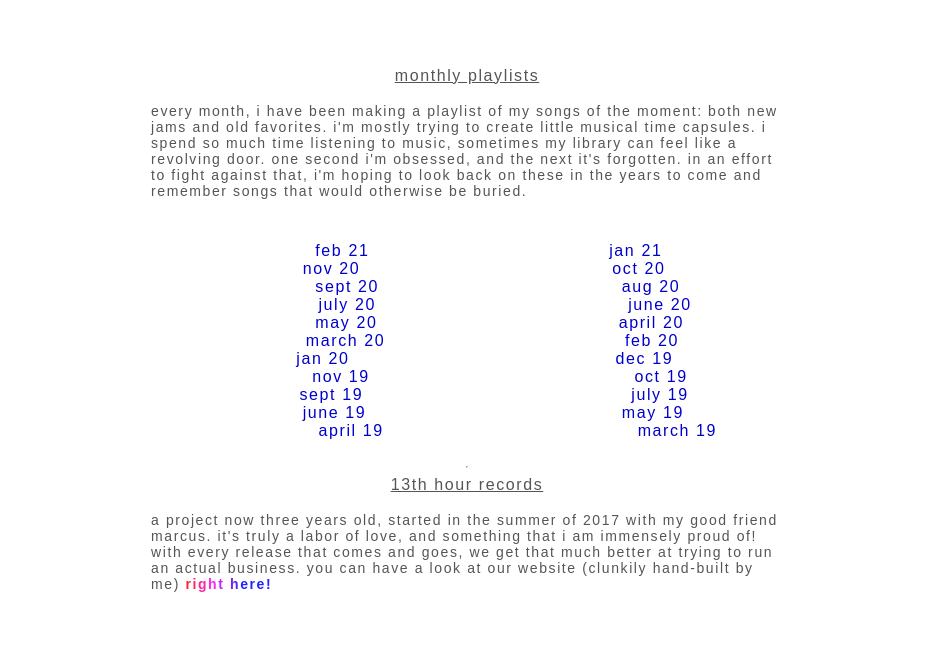
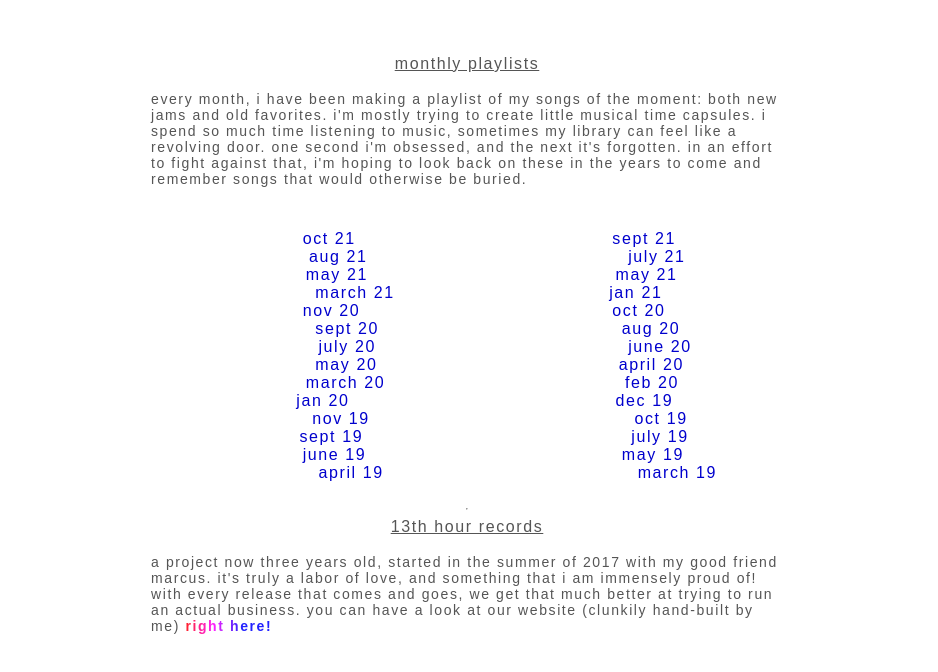
Before and after one commit to nickwbenson/site-1.0, a plain HTML site: page music.html in a window 1280 px wide. Shown: the part 78-750 px from the top of the page, without its empty margins (173-1111 px from the left). Drawn offline with nearby package versions, Linux system fonts and the light colour scheme; a web font is replaced by a local one.

Commit message:
updating playlists

```diff
--- a/music.html
+++ b/music.html
@@ -67,7 +67,13 @@
 <br>
 
 <div style="margin-top: 25px;" id="row-music">
-    <div id="column-music"><div class="shake-little" style="margin-left: 52%;"><a style="color: mediumblue;" target="_blank" href="https://music.apple.com/us/playlist/wilt-jan-21/pl.u-g0rGt5WRzyJ">feb 21</a></div></div>
+    <div id="column-music"><div class="shake-little" style="margin-left: 48%;"><a style="color: mediumblue;" target="_blank" href="https://music.apple.com/us/playlist/wilt-october-21/pl.u-2vMyTNVbvyA">oct 21</a></div></div>
+    <div id="column-music"><div class="shake-little" style="margin-left: 46%;"><a style="color: mediumblue;" target="_blank" href="https://music.apple.com/us/playlist/wilt-september-21/pl.u-xkB2skX7a6B">sept 21</a></div></div>
+    <div id="column-music"><div class="shake-little" style="margin-left: 50%;"><a style="color: mediumblue;" target="_blank" href="https://music.apple.com/us/playlist/wilt-august-21/pl.u-xkNlikX7a6B">aug 21</a></div></div>
+    <div id="column-music"><div class="shake-little" style="margin-left: 51%;"><a style="color: mediumblue;" target="_blank" href="https://music.apple.com/us/playlist/wilt-july-21/pl.u-kLbju7X3KEl">july 21</a></div></div>
+    <div id="column-music"><div class="shake-little" style="margin-left: 49%;"><a style="color: mediumblue;" target="_blank" href="https://music.apple.com/us/playlist/wilt-may-21/pl.u-g0k1C5WRzyJ">may 21</a></div></div>
+    <div id="column-music"><div class="shake-little" style="margin-left: 47%;"><a style="color: mediumblue;" target="_blank" href="https://music.apple.com/us/playlist/wilt-may-21/pl.u-g0k1C5WRzyJ">may 21</a></div></div>
+    <div id="column-music"><div class="shake-little" style="margin-left: 52%;"><a style="color: mediumblue;" target="_blank" href="https://music.apple.com/us/playlist/wilt-march-21/pl.u-2vdqTNVbvyA">march 21</a></div></div>
     <div id="column-music"><div class="shake-little" style="margin-left: 45%;"><a style="color: mediumblue;" target="_blank" href="https://music.apple.com/us/playlist/wilt-jan-21/pl.u-g0rGt5WRzyJ">jan 21</a></div></div>
     <div id="column-music"><div class="shake-little" style="margin-left: 48%;"><a style="color: mediumblue;" target="_blank" href="https://music.apple.com/us/playlist/wilt-november-20/pl.u-jJV9tdbeNJg">nov 20</a></div></div>
     <div id="column-music"><div class="shake-little" style="margin-left: 46%;"><a style="color: mediumblue;" target="_blank" href="https://music.apple.com/us/playlist/wilt-october-20/pl.u-GmgViZbEXLk">oct 20</a></div></div>
```
